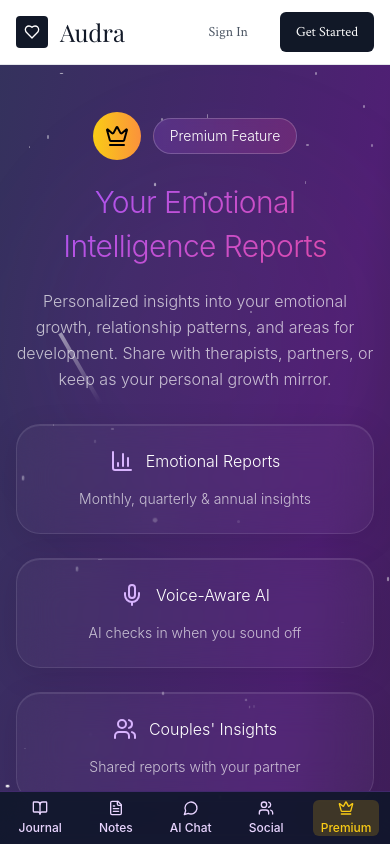
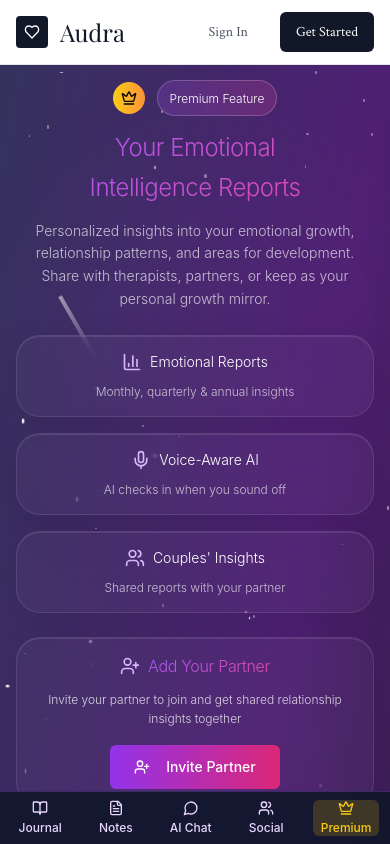
Before and after one commit to nikitapatel97/audra-66, a React (Vite) app: page / in a window 390 px wide. Both pictures are taken after a click on the button "Premium". Shown: the top 844 px of the page. Built offline with nearby package versions, Linux system fonts and the light colour scheme; a web font is replaced by a local one.

Commit message:
Fix: Remove whitespace on mobile premium page
Remove top whitespace and align the premium mobile page with other mobile pages.

```diff
--- a/src/components/PremiumDashboard.tsx
+++ b/src/components/PremiumDashboard.tsx
@@ -1,3 +1,4 @@
+
 import React, { useState } from "react";
 import { Button } from "@/components/ui/button";
 import { Card, CardContent, CardHeader, CardTitle } from "@/components/ui/card";
@@ -48,7 +49,7 @@ export const PremiumDashboard = () => {
   const currentData = mockReportData[selectedPeriod];
 
   return (
-    <section className="py-12 md:py-20 px-4 sm:px-6 lg:px-8 relative overflow-hidden">
+    <section className="py-4 md:py-20 px-4 sm:px-6 lg:px-8 relative overflow-hidden">
       {/* Enhanced Cosmic Background */}
       <div className="absolute inset-0">
         <div className="absolute inset-0 bg-gradient-to-br from-indigo-950 via-purple-950 via-pink-900 to-black opacity-90"></div>
@@ -95,74 +96,74 @@ export const PremiumDashboard = () => {
       </div>
 
       <div className="max-w-7xl mx-auto relative z-10">
-        <div className="text-center mb-8 md:mb-16">
-          <div className="flex items-center justify-center gap-3 mb-6">
-            <div className="w-12 h-12 rounded-full bg-gradient-to-r from-yellow-400 to-orange-400 flex items-center justify-center">
-              <Crown className="w-6 h-6 text-black" />
+        <div className="text-center mb-6 md:mb-16">
+          <div className="flex items-center justify-center gap-3 mb-4 md:mb-6">
+            <div className="w-8 h-8 md:w-12 md:h-12 rounded-full bg-gradient-to-r from-yellow-400 to-orange-400 flex items-center justify-center">
+              <Crown className="w-4 h-4 md:w-6 md:h-6 text-black" />
             </div>
-            <div className="px-4 py-1 rounded-full bg-gradient-to-r from-purple-500/20 to-pink-500/20 border border-white/20 backdrop-blur-sm">
-              <span className="text-white text-sm font-light">Premium Feature</span>
+            <div className="px-3 py-1 md:px-4 rounded-full bg-gradient-to-r from-purple-500/20 to-pink-500/20 border border-white/20 backdrop-blur-sm">
+              <span className="text-white text-xs md:text-sm font-light">Premium Feature</span>
             </div>
           </div>
-          <h2 className="text-3xl md:text-5xl lg:text-6xl font-light text-white mb-6 cosmic-title">
+          <h2 className="text-2xl md:text-5xl lg:text-6xl font-light text-white mb-4 md:mb-6 cosmic-title">
             Your Emotional
             <span className="block mt-2">Intelligence Reports</span>
           </h2>
-          <p className="text-base md:text-xl text-white/70 max-w-3xl mx-auto font-light leading-relaxed">
+          <p className="text-sm md:text-xl text-white/70 max-w-3xl mx-auto font-light leading-relaxed">
             Personalized insights into your emotional growth, relationship patterns, and areas for development.
             Share with therapists, partners, or keep as your personal growth mirror.
           </p>
         </div>
 
         {/* Feature Highlights - Artistic Cards */}
-        <div className="max-w-6xl mx-auto mb-12">
-          <div className="grid grid-cols-1 md:grid-cols-3 gap-6 mb-8">
+        <div className="max-w-6xl mx-auto mb-8 md:mb-12">
+          <div className="grid grid-cols-1 md:grid-cols-3 gap-4 md:gap-6 mb-6 md:mb-8">
             {/* Emotional Reports */}
-            <div className="glass-card p-6 text-center group">
-              <div className="flex items-center justify-center gap-3 mb-4">
-                <BarChart3 className="w-6 h-6 text-purple-300 group-hover:scale-110 transition-transform" />
-                <h3 className="text-base md:text-lg font-light text-white">Emotional Reports</h3>
+            <div className="glass-card p-4 md:p-6 text-center group">
+              <div className="flex items-center justify-center gap-2 md:gap-3 mb-3 md:mb-4">
+                <BarChart3 className="w-5 h-5 md:w-6 md:h-6 text-purple-300 group-hover:scale-110 transition-transform" />
+                <h3 className="text-sm md:text-lg font-light text-white">Emotional Reports</h3>
               </div>
-              <p className="text-sm text-white/70 font-light">
+              <p className="text-xs md:text-sm text-white/70 font-light">
                 Monthly, quarterly & annual insights
               </p>
             </div>
 
             {/* Voice-Aware AI */}
-            <div className="glass-card p-6 text-center group">
-              <div className="flex items-center justify-center gap-3 mb-4">
-                <Mic className="w-6 h-6 text-purple-300 group-hover:scale-110 transition-transform" />
-                <h3 className="text-base md:text-lg font-light text-white">Voice-Aware AI</h3>
+            <div className="glass-card p-4 md:p-6 text-center group">
+              <div className="flex items-center justify-center gap-2 md:gap-3 mb-3 md:mb-4">
+                <Mic className="w-5 h-5 md:w-6 md:h-6 text-purple-300 group-hover:scale-110 transition-transform" />
+                <h3 className="text-sm md:text-lg font-light text-white">Voice-Aware AI</h3>
               </div>
-              <p className="text-sm text-white/70 font-light">
+              <p className="text-xs md:text-sm text-white/70 font-light">
                 AI checks in when you sound off
               </p>
             </div>
 
             {/* Couples' Insights */}
-            <div className="glass-card p-6 text-center group">
-              <div className="flex items-center justify-center gap-3 mb-4">
-                <Users className="w-6 h-6 text-purple-300 group-hover:scale-110 transition-transform" />
-                <h3 className="text-base md:text-lg font-light text-white">Couples' Insights</h3>
+            <div className="glass-card p-4 md:p-6 text-center group">
+              <div className="flex items-center justify-center gap-2 md:gap-3 mb-3 md:mb-4">
+                <Users className="w-5 h-5 md:w-6 md:h-6 text-purple-300 group-hover:scale-110 transition-transform" />
+                <h3 className="text-sm md:text-lg font-light text-white">Couples' Insights</h3>
               </div>
-              <p className="text-sm text-white/70 font-light">
+              <p className="text-xs md:text-sm text-white/70 font-light">
                 Shared reports with your partner
               </p>
             </div>
           </div>
 
           {/* Add Someone Feature - Improved */}
-          <div className="glass-card p-6 md:p-8 text-center mb-8 border border-purple-500/30">
-            <div className="flex items-center justify-center gap-3 mb-4">
-              <UserPlus className="w-6 h-6 md:w-8 md:h-8 text-purple-300" />
-              <h3 className="text-lg md:text-xl font-light text-white cosmic-title">Add Your Partner</h3>
+          <div className="glass-card p-4 md:p-8 text-center mb-6 md:mb-8 border border-purple-500/30">
+            <div className="flex items-center justify-center gap-2 md:gap-3 mb-3 md:mb-4">
+              <UserPlus className="w-5 h-5 md:w-8 md:h-8 text-purple-300" />
+              <h3 className="text-base md:text-xl font-light text-white cosmic-title">Add Your Partner</h3>
             </div>
-            <p className="text-sm md:text-base text-white/80 mb-6 max-w-md mx-auto font-light leading-relaxed">
+            <p className="text-xs md:text-base text-white/80 mb-4 md:mb-6 max-w-md mx-auto font-light leading-relaxed">
               Invite your partner to join and get shared relationship insights together
             </p>
             <div className="flex justify-center">
               <Button
-                className="bg-gradient-to-r from-purple-600 to-pink-600 hover:from-purple-700 hover:to-pink-700 text-white border-0 px-8 py-3 text-sm md:text-base font-medium transition-all duration-300 hover:scale-105"
+                className="bg-gradient-to-r from-purple-600 to-pink-600 hover:from-purple-700 hover:to-pink-700 text-white border-0 px-6 py-2 md:px-8 md:py-3 text-sm md:text-base font-medium transition-all duration-300 hover:scale-105"
                 size="lg"
               >
                 <UserPlus className="w-4 h-4 mr-2" />
@@ -172,23 +173,23 @@ export const PremiumDashboard = () => {
           </div>
 
           {/* Upgrade Prompt - Enhanced */}
-          <div className="glass-card p-8 md:p-12 text-center border border-yellow-400/30 bg-gradient-to-br from-purple-900/30 to-pink-900/30">
-            <div className="flex items-center justify-center gap-3 mb-6">
-              <div className="w-12 h-12 rounded-full bg-gradient-to-r from-yellow-400 to-orange-400 flex items-center justify-center">
-                <Crown className="w-6 h-6 text-black" />
+          <div className="glass-card p-6 md:p-12 text-center border border-yellow-400/30 bg-gradient-to-br from-purple-900/30 to-pink-900/30">
+            <div className="flex items-center justify-center gap-2 md:gap-3 mb-4 md:mb-6">
+              <div className="w-10 h-10 md:w-12 md:h-12 rounded-full bg-gradient-to-r from-yellow-400 to-orange-400 flex items-center justify-center">
+                <Crown className="w-5 h-5 md:w-6 md:h-6 text-black" />
               </div>
-              <h3 className="text-xl md:text-2xl font-light text-white cosmic-title">Unlock Premium Insights</h3>
+              <h3 className="text-lg md:text-2xl font-light text-white cosmic-title">Unlock Premium Insights</h3>
             </div>
-            <p className="text-sm md:text-base text-white/80 mb-8 max-w-2xl mx-auto font-light leading-relaxed">
+            <p className="text-xs md:text-base text-white/80 mb-6 md:mb-8 max-w-2xl mx-auto font-light leading-relaxed">
               Upgrade to Premium to access detailed emotional reports, voice-aware AI coaching,
               and couples' shared insights. Transform your relationship journey with data-driven growth.
             </p>
             <div className="flex justify-center">
               <Button
-                className="bg-gradient-to-r from-yellow-500 to-orange-500 hover:from-yellow-600 hover:to-orange-600 text-black border-0 px-12 py-4 text-lg font-semibold transition-all duration-300 hover:scale-105 shadow-lg hover:shadow-xl"
+                className="bg-gradient-to-r from-yellow-500 to-orange-500 hover:from-yellow-600 hover:to-orange-600 text-black border-0 px-8 py-3 md:px-12 md:py-4 text-base md:text-lg font-semibold transition-all duration-300 hover:scale-105 shadow-lg hover:shadow-xl"
                 size="lg"
               >
-                <Crown className="w-5 h-5 mr-3" />
+                <Crown className="w-4 h-4 md:w-5 md:h-5 mr-2 md:mr-3" />
                 Upgrade to Premium
               </Button>
             </div>
```
